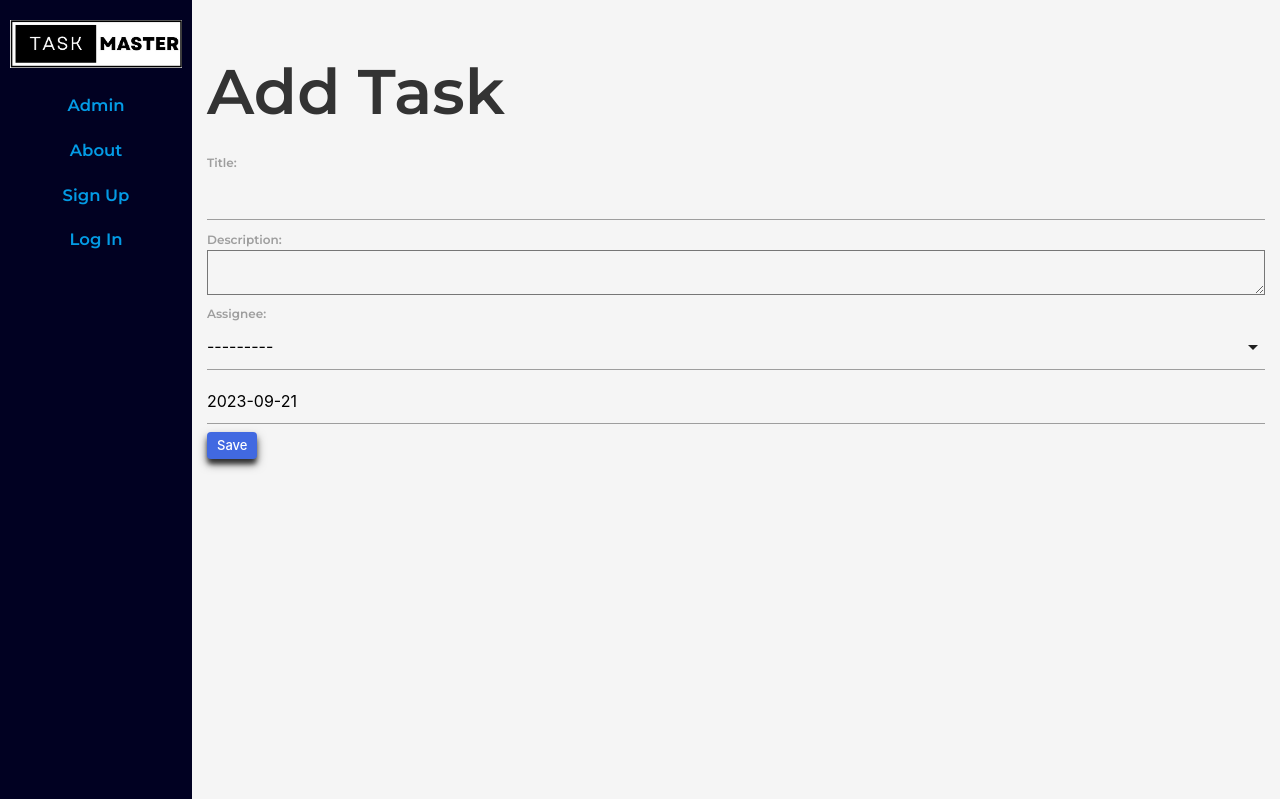
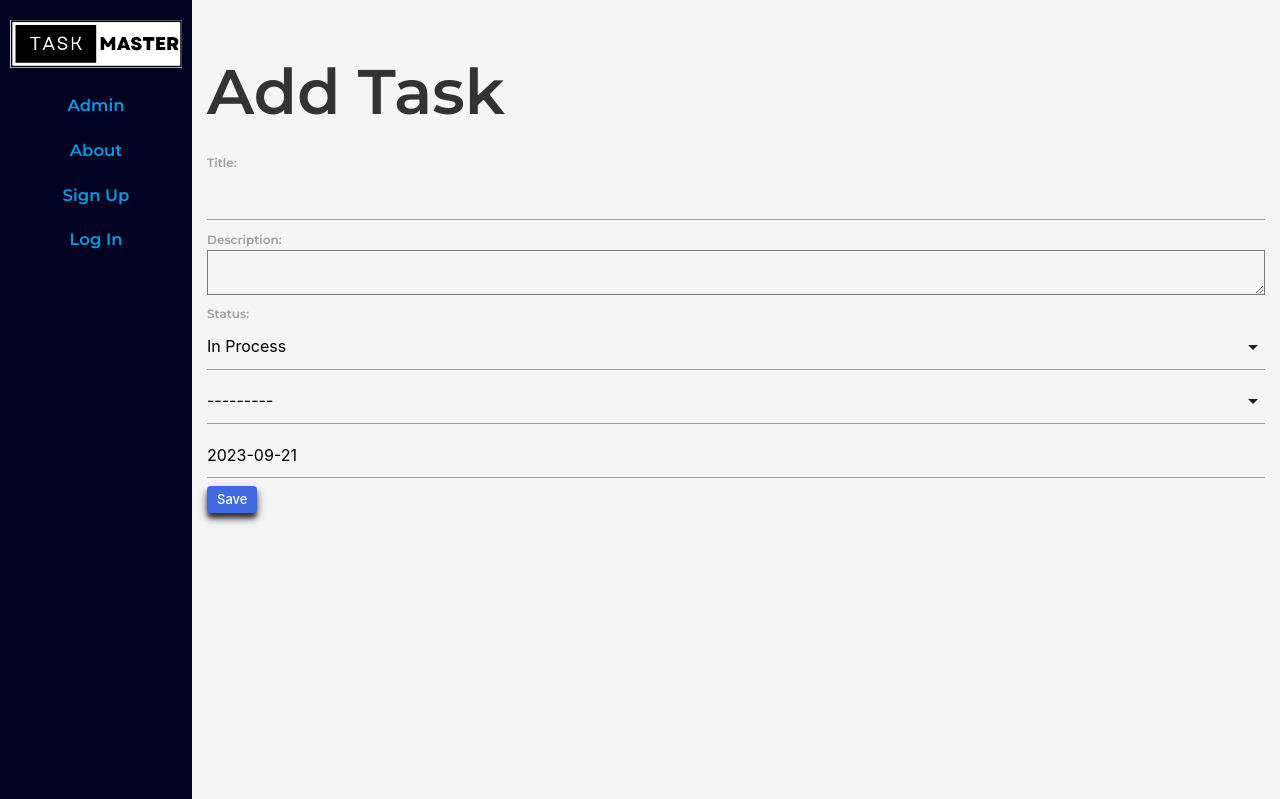
Before and after one commit to lucas-richards/task_master, a Django app: page /projects/1/add_task/ in a window 1280 px wide. Shown: the top 799 px of the page. Run offline with Django 4.2, Linux system fonts and the light colour scheme.

```diff
--- a/main_app/forms.py
+++ b/main_app/forms.py
@@ -8,7 +8,7 @@ class TaskForm(ModelForm):
 
     class Meta:
         model = Task
-        fields = ['title', 'description', 'assignee', 'due_date']
+        fields = ['title', 'description','status', 'assignee', 'due_date']
 
 
 class CommentForm(ModelForm):
--- a/main_app/templates/projects/index.html
+++ b/main_app/templates/projects/index.html
@@ -19,17 +19,17 @@
 
             <td>{% if project.status == "P" %}
                 <div class="status-wrapper">
-                    <div class="status green"></div>
+                    <div class="status yellow"></div>
                     <span>In Process</span>
                 </div>
                 {% elif project.status == "H" %}
                 <div class="status-wrapper">
-                    <div class="status yellow"></div>
+                    <div class="status red"></div>
                     <span>On Hold</span>
                 </div>
                 {% elif project.status == "C" %}
                 <div class="status-wrapper">
-                    <div class="status red"></div>
+                    <div class="status green"></div>
                     <span>Completed</span>
                 </div>
                 {% endif %}
```
